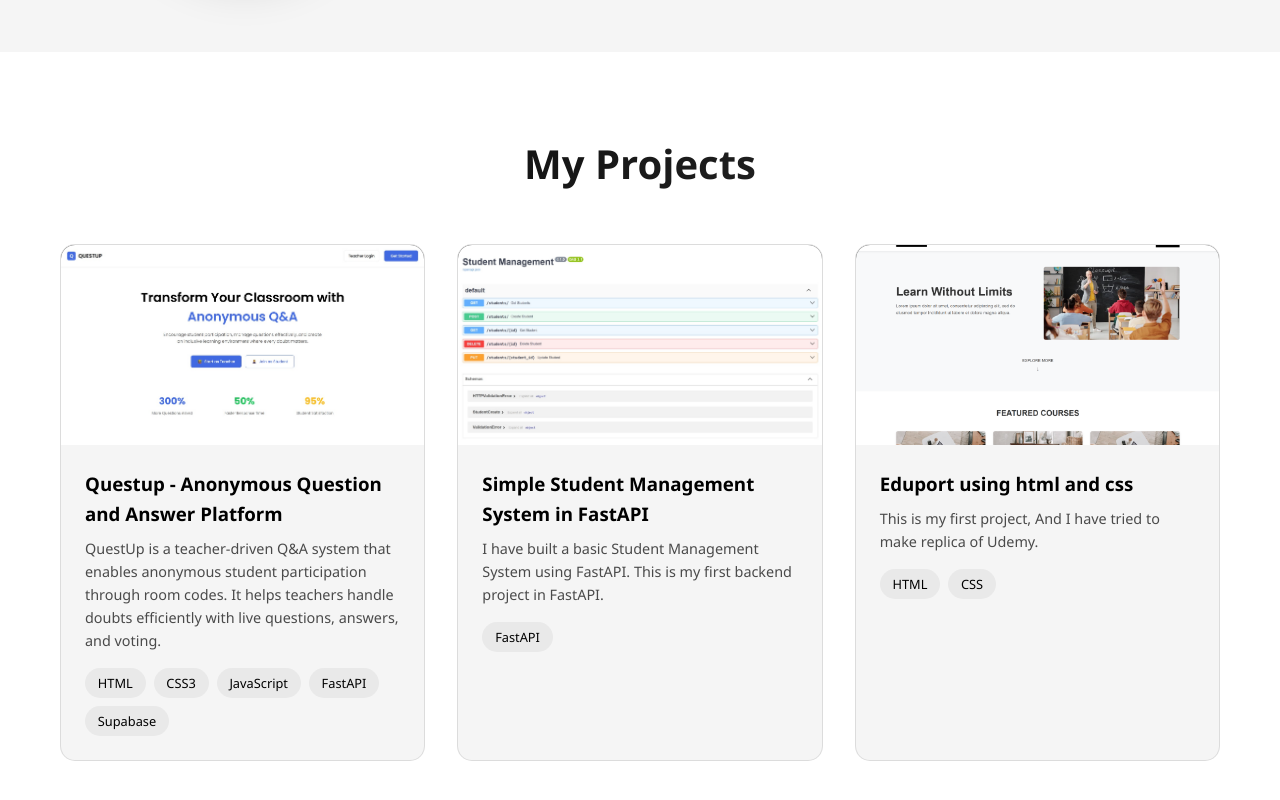
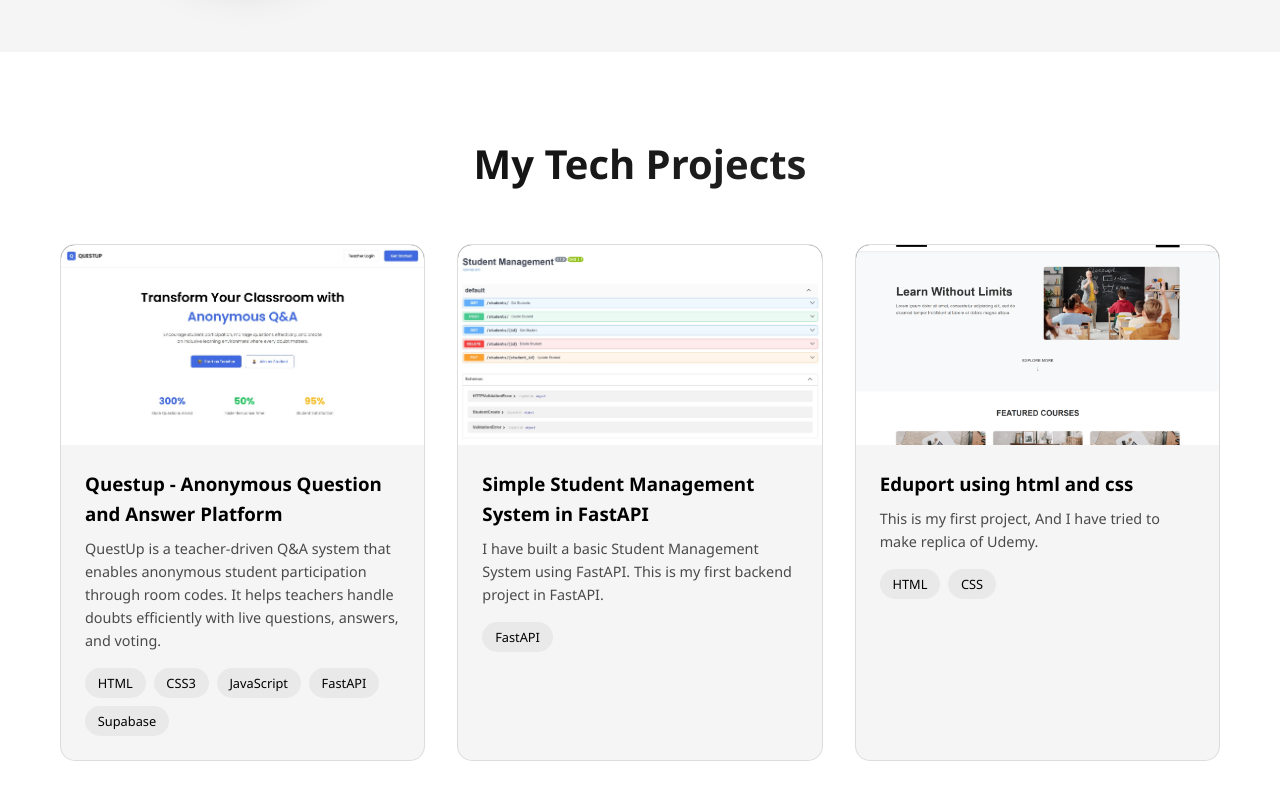
Before and after one commit to Azhagan2208/portfolio, a plain HTML site: page index.html in a window 1280 px wide. Shown: the part 1280-2080 px from the top of the page. Drawn offline with Linux system fonts and the light colour scheme.

Commit message:
Changed the projects section title.

```diff
--- a/index.html
+++ b/index.html
@@ -76,7 +76,7 @@
     <!-- Projects Section -->
     <section id="projects" class="projects">
         <div class="container">
-            <h2 class="section-title">My Projects</h2>
+            <h2 class="section-title">My Tech Projects</h2>
             <div class="projects-grid">
                 <div class="project-card">
                     <div class="project-image">
```
